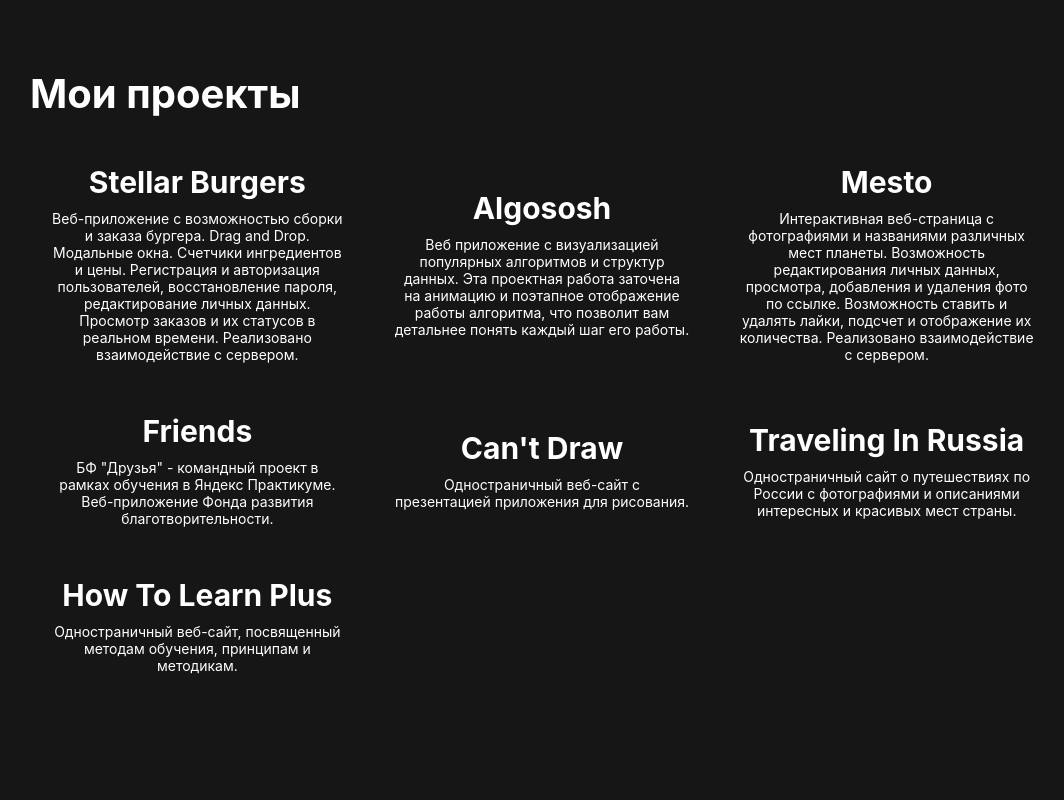
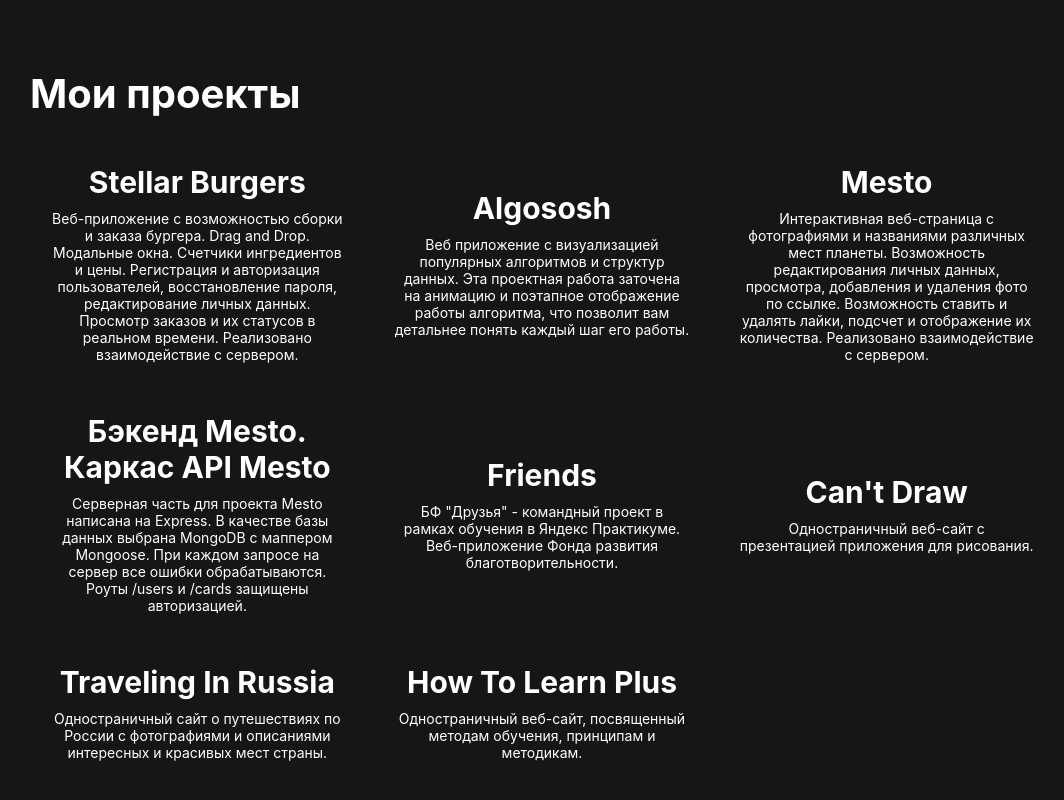
Before and after one commit to mary-an-safronova/portfolio, a React (Create React App) app: page / in a window 1280 px wide. Shown: the part 984-1784 px from the top of the page, without its empty margins (98-1162 px from the left). Built offline with nearby package versions, Linux system fonts and the light colour scheme.

Commit message:
added new project

```diff
--- a/src/components/about/about.tsx
+++ b/src/components/about/about.tsx
@@ -25,7 +25,7 @@
                     На протяжении последнего года являюсь студентом курса "Веб-разработчик плюс" от Яндекс.Практикума.<br/>
                     Моя страсть - разработка современных веб-сайтов и приложений.<br/>
                     В настоящее время нахожусь в поиске работы.<br/>
-                    Если у Вас имеются интересные предложения, пожалуйста, <a style={{ textDecoration: 'underline', cursor: 'pointer' }} onClick={() => handleTabClick('contacts')}>свяжитесь</a> со мной через почту или Telegram.<br/>
+                    Если у Вас имеются интересные предложения, пожалуйста, <span style={{ textDecoration: 'underline', cursor: 'pointer' }} onClick={() => handleTabClick('contacts')}>свяжитесь</span> со мной через почту или Telegram.<br/>
                 </p>
                 <p className={aboutStyle.skillsTitle}>Мои навыки</p>
                 <div className={aboutStyle.skillsContainer}>
--- a/src/components/portfolio/portfolio.tsx
+++ b/src/components/portfolio/portfolio.tsx
@@ -56,6 +56,17 @@
                     </a>
                 </li>
                 <li>
+                    <a className={`${portfolioStyle.link} ${themeTextColorClass}`} href="https://github.com/mary-an-safronova/mesto-project-plus" target='blank'>
+                        <div className={`${portfolioStyle.card} ${themeBackgroundColorClass}`}>
+                            <h3 className={portfolioStyle.cardTitle}>Бэкенд Mesto. Каркас API Mesto</h3>
+                            <p className={portfolioStyle.cardSubtitle}>Серверная часть для проекта Mesto написана на Express.
+                            В качестве базы данных выбрана MongoDB с маппером Mongoose. При каждом запросе на сервер все ошибки обрабатываются.
+                            Роуты /users и /cards защищены авторизацией.
+                            </p>
+                        </div>
+                    </a>
+                </li>
+                <li>
                     <a className={`${portfolioStyle.link} ${themeTextColorClass}`} href="https://mary-an-safronova.github.io/friends/index.html" target='blank'>
                         <div className={`${portfolioStyle.card} ${themeBackgroundColorClass}`}>
                             <h3 className={portfolioStyle.cardTitle}>Friends</h3>
```
